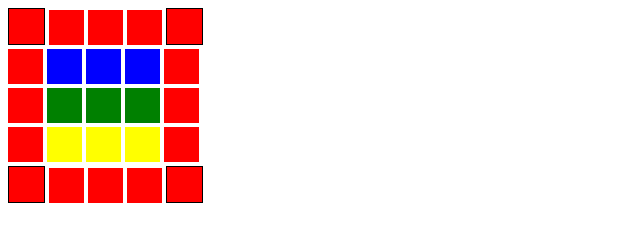
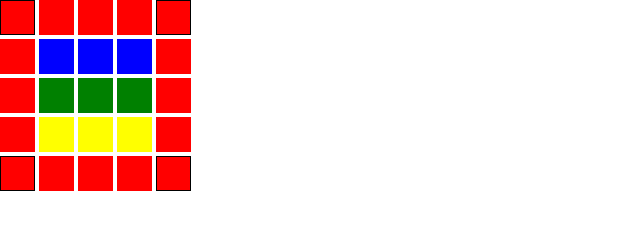
Before and after one commit to sarahguerreiro/descodificadas, a plain HTML site: page desafios/tarefa08.html in a window 1280 px wide. Shown: the whole page, without its empty margins (0-640 px from the left). Drawn offline with Linux system fonts and the light colour scheme.

Commit message:
tentando tirar os espaços: sem sucesso

```diff
--- a/desafios/tarefa08.css
+++ b/desafios/tarefa08.css
@@ -19,14 +19,21 @@ main {
 }
 }*/
 
+* {
+    box-sizing: border-box;
+    padding: 0;
+    margin: 0;
+}
+
 div {
-    display: block;
+    display: inline-block;
     border: 1px solid black;
     width: 200px;
     height: 200px;
     margin-top: 100px;
 }
 .row {
+    justify-content: center;
     border: -1px;
     margin: 0;
     padding: 0;
@@ -54,7 +61,6 @@ div {
 }
 
 
-
 /*footer {
     border: 5px solid yellow;
     padding: 35px;
```
